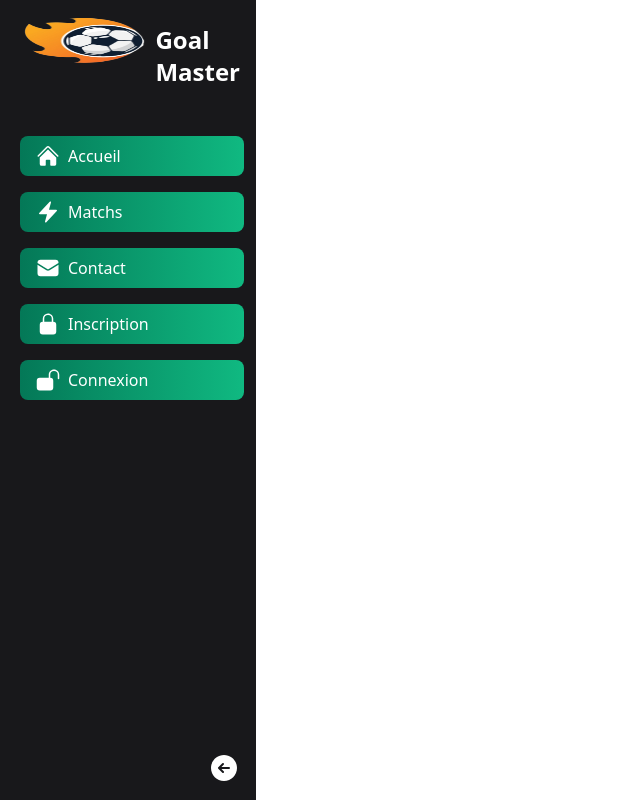
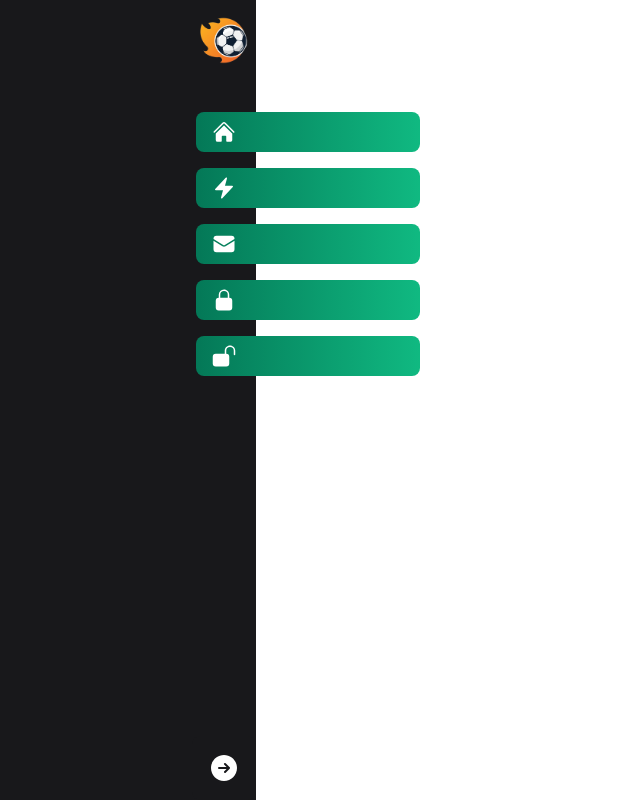
Before and after one commit to Clement-Richard/goal-master, a Nuxt app: page / in a window 1280 px wide. Shown: the whole page, without its empty margins (0-640 px from the left). Built offline with nearby package versions, Linux system fonts and the light colour scheme.

Commit message:
Replace Navbar By Sidebar & Update Layout

```diff
--- a/components/navbar.vue
+++ b/components/sidebar.vue
@@ -1,59 +1,69 @@
 <template>
   <aside
     class="bg-zinc-900 text-white w-64 flex-shrink-0 h-screen fixed top-0 left-0 transform translate-x-0 transition-transform duration-300 ease-in-out flex flex-col"
-    :class="isOpen ? 'translate-x-0' : '-translate-x-48'"
+    :class="sidebarIsOpened ? 'translate-x-0' : '-translate-x-48'"
   >
     <div class="p-4 ml-1 text-2xl font-semibold flex flex-row">
       <img
         src="~/assets/images/goalmaster-logo.png"
         class="w-12 h-12 mr-2 ml-1"
-        :class="isOpen ? 'translate-x-0 w-full' : 'translate-x-44'"
+        :class="sidebarIsOpened ? 'translate-x-0' : 'translate-x-44'"
       />
-      <span class="mt-2" :class="isOpen ? '' : 'hidden'">Goal Master</span>
+      <span class="mt-2" :class="sidebarIsOpened ? '' : 'hidden'"
+        >Goal Master</span
+      >
     </div>
     <ul class="justify-center font-medium p-4 mt-4 space-y-4">
       <li>
         <nuxt-link
           to="/"
           class="flex items-center py-2 ml-1 mr-1 px-4 w-full text-white bg-gradient-to-r from-emerald-700 to-emerald-500 rounded-lg hover:bg-gradient-to-r hover:from-emerald-600 hover:to-emerald-300 duration-300 hover:-translate-y-1 hover:scale-100"
-          :class="isOpen ? 'translate-x-0 w-full' : 'w-14 translate-x-44'"
+          :class="
+            sidebarIsOpened ? 'translate-x-0' : 'w-14 translate-x-44'
+          "
         >
           <span class="mr-2"
             ><icons.home class="navbar-link-icon"></icons.home
           ></span>
-          <span :class="isOpen ? '' : 'hidden'">Accueil</span>
+          <span :class="sidebarIsOpened ? '' : 'hidden'">Accueil</span>
         </nuxt-link>
       </li>
       <li>
         <nuxt-link
           to="/matchs"
           class="flex items-center py-2 ml-1 mr-1 px-4 w-full text-white bg-gradient-to-r from-emerald-700 to-emerald-500 rounded-lg hover:bg-gradient-to-r hover:from-emerald-600 hover:to-emerald-300 duration-300 hover:-translate-y-1 hover:scale-100"
-          :class="isOpen ? 'translate-x-0 w-full' : 'w-14 translate-x-44'"
+          :class="
+            sidebarIsOpened ? 'translate-x-0' : 'w-14 translate-x-44'
+          "
         >
           <span class="mr-2"
             ><icons.bolt class="navbar-link-icon"></icons.bolt
           ></span>
-          <span :class="isOpen ? '' : 'hidden'">Matchs</span>
+          <span :class="sidebarIsOpened ? '' : 'hidden'">Matchs</span>
         </nuxt-link>
       </li>
       <li v-if="authStore.isLoggedIn">
         <nuxt-link
           to="/profil"
           class="flex items-center py-2 ml-1 mr-1 px-4 w-full text-white bg-gradient-to-r from-emerald-700 to-emerald-500 rounded-lg hover:bg-gradient-to-r hover:from-emerald-600 hover:to-emerald-300 duration-300 hover:-translate-y-1 hover:scale-100"
-          :class="isOpen ? 'translate-x-0 w-full' : 'w-14 translate-x-44'"
+          :class="
+            sidebarIsOpened ? 'translate-x-0' : 'w-14 translate-x-44'
+          "
         >
           <span class="mr-2"><icons.user class="navbar-link-icon" /></span>
-          <span :class="isOpen ? '' : 'hidden'">Profil</span>
+          <span :class="sidebarIsOpened ? '' : 'hidden'">Profil</span>
         </nuxt-link>
       </li>
       <li>
         <nuxt-link
           to="/contact"
           class="flex items-center py-2 ml-1 mr-1 px-4 w-full text-white bg-gradient-to-r from-emerald-700 to-emerald-500 rounded-lg hover:bg-gradient-to-r hover:from-emerald-600 hover:to-emerald-300 duration-300 hover:-translate-y-1 hover:scale-100"
-          :class="isOpen ? 'translate-x-0 w-full' : 'w-14 translate-x-44'"
+          :class="
+            sidebarIsOpened ? 'translate-x-0' : 'w-14 translate-x-44'
+          "
         >
           <span class="mr-2"><icons.envelope class="navbar-link-icon" /></span>
-          <span :class="isOpen ? '' : 'hidden'">Contact</span>
+          <span :class="sidebarIsOpened ? '' : 'hidden'">Contact</span>
         </nuxt-link>
       </li>
       <li v-if="authStore.isLoggedIn">
@@ -61,45 +71,51 @@
           @click="logout"
           to="/"
           class="flex items-center py-2 ml-1 mr-1 px-4 w-full text-white bg-gradient-to-r from-emerald-700 to-emerald-500 rounded-lg hover:bg-gradient-to-r hover:from-emerald-600 hover:to-emerald-300 duration-300 hover:-translate-y-1 hover:scale-100"
-          :class="isOpen ? 'translate-x-0 w-full' : 'w-14 translate-x-44'"
+          :class="
+            sidebarIsOpened ? 'translate-x-0' : 'w-14 translate-x-44'
+          "
         >
           <span class="mr-2"><icons.doorLeave class="navbar-link-icon" /></span>
-          <span :class="isOpen ? '' : 'hidden'">Déconnexion</span>
+          <span :class="sidebarIsOpened ? '' : 'hidden'">Déconnexion</span>
         </nuxt-link>
       </li>
       <li v-if="!authStore.isLoggedIn">
         <nuxt-link
           to="/register"
           class="flex items-center py-2 ml-1 mr-1 px-4 w-full text-white bg-gradient-to-r from-emerald-700 to-emerald-500 rounded-lg hover:bg-gradient-to-r hover:from-emerald-600 hover:to-emerald-300 duration-300 hover:-translate-y-1 hover:scale-100"
-          :class="isOpen ? 'translate-x-0 w-full' : 'w-14 translate-x-44'"
+          :class="
+            sidebarIsOpened ? 'translate-x-0' : 'w-14 translate-x-44'
+          "
         >
           <span class="mr-2"
             ><icons.lockClosed class="navbar-link-icon"
           /></span>
-          <span :class="isOpen ? '' : 'hidden'">Inscription</span>
+          <span :class="sidebarIsOpened ? '' : 'hidden'">Inscription</span>
         </nuxt-link>
       </li>
       <li v-if="!authStore.isLoggedIn">
         <nuxt-link
           to="/register"
           class="flex items-center py-2 ml-1 mr-1 px-4 w-full text-white bg-gradient-to-r from-emerald-700 to-emerald-500 rounded-lg hover:bg-gradient-to-r hover:from-emerald-600 hover:to-emerald-300 duration-300 hover:-translate-y-1 hover:scale-100"
-          :class="isOpen ? 'translate-x-0 w-full' : 'w-14 translate-x-44'"
+          :class="
+            sidebarIsOpened ? 'translate-x-0' : 'w-14 translate-x-44'
+          "
         >
           <span class="mr-2"
             ><icons.lockOpened class="navbar-link-icon"
           /></span>
-          <span :class="isOpen ? '' : 'hidden'">Connexion</span>
+          <span :class="sidebarIsOpened ? '' : 'hidden'">Connexion</span>
         </nuxt-link>
       </li>
     </ul>
     <button
-      class="absolute bottom-0 right-0 p-4 bg-zinc-900 text-white"
-      @click="toggleSidebar"
+      class="absolute bottom-0 right-0 p-4 rounded-lg bg-zinc-900 text-white"
+      @click="emit('toggle-sidebar')"
     >
       <icons.arrowCircleLeft
         class="w-8 h-8 hover:scale-125"
         :class="
-          isOpen
+          sidebarIsOpened
             ? 'transition-transform duration-300'
             : 'transition-transform rotate-180 duration-300'
         "
@@ -122,12 +138,6 @@ import {
   ArrowLeftCircleIcon,
 } from "@heroicons/vue/24/solid";
 
-const isOpen = ref(true);
-
-const toggleSidebar = () => {
-  isOpen.value = !isOpen.value;
-};
-
 const icons = reactive({
   home: HomeIcon,
   user: UserIcon,
@@ -144,4 +154,11 @@ const authStore = useAuthStore();
 function logout() {
   authStore.logout();
 }
+
+const { sidebarIsOpened } = defineProps(["sidebarIsOpened"]);
+
+defineExpose({
+  sidebarIsOpened,
+});
+const emit = defineEmits(["toggle-sidebar"]);
 </script>
--- a/layouts/default.vue
+++ b/layouts/default.vue
@@ -1,9 +1,17 @@
+import { Navbar } from '../.nuxt/components';
 <template>
   <div>
-    <Navbar />
-    <slot />
+    <Sidebar class="z-50" :sidebarIsOpened="sidebarIsOpened" @toggle-sidebar="toggleSidebar"/>
+    <div class="transition duration-300" id="content">
+      <slot />
+    </div>
   </div>
 </template>
 
 <script setup>
+  const sidebarIsOpened = ref(false)
+
+  const toggleSidebar = () => {
+    sidebarIsOpened.value = !sidebarIsOpened.value ;
+  };
 </script>
```
